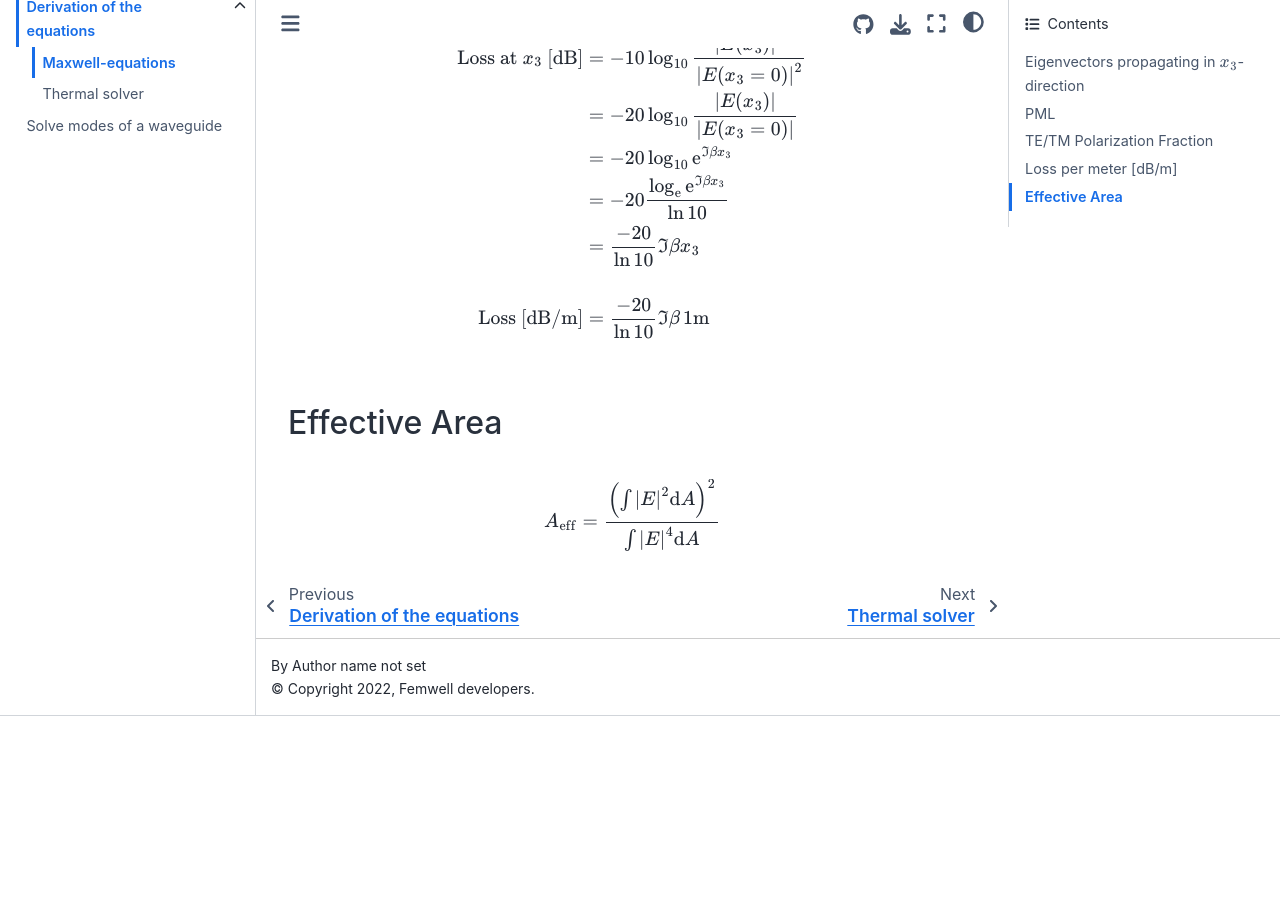
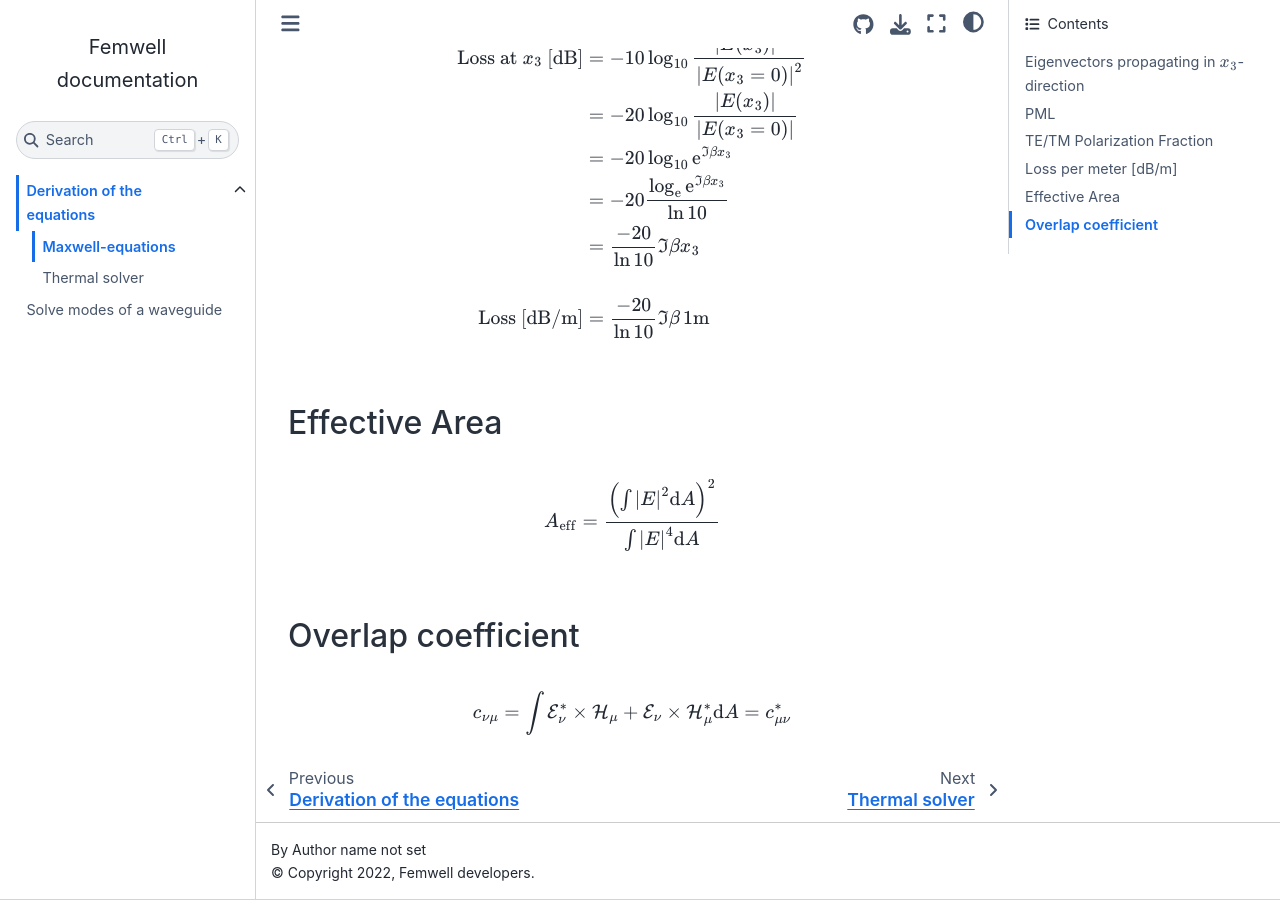
Before and after one commit to HelgeGehring/femwell, a Sphinx documentation site: the page built from docs/source/math/maxwell.rst, in a window 1280 px wide and 900 px high, scrolled down 2694 px. Built offline with Sphinx 7.4.7 and the Sphinx Book theme 1.1.4, drawn with Linux system fonts in a browser that asks for light colours; before the commit the page ends 3410 px from its top, so only the background shows below that.

Commit message:
add overlap coefficient

```diff
--- a/docs/source/math/maxwell.rst
+++ b/docs/source/math/maxwell.rst
@@ -196,3 +196,14 @@
     }{
         \int \left| E \right|^4 \mathrm{d}A
     }
+
+*******************
+Overlap coefficient
+*******************
+
+.. math::
+    c_{\nu\mu}
+    =
+    \int \mathcal{E}_\nu^* \times \mathcal{H}_\mu + \mathcal{E}_\nu \times \mathcal{H}_\mu^* \mathrm{d}A
+    =
+    c_{\mu\nu}^*
```
